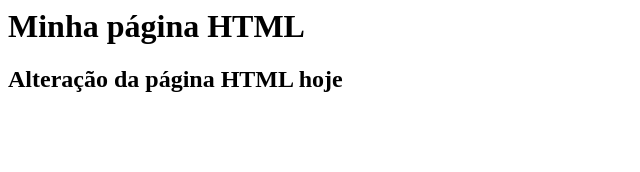
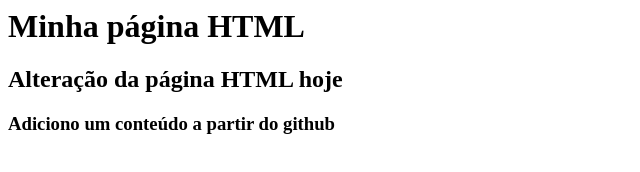
Before and after one commit to saviogustavo/gama-no-github, a plain HTML site: page index.html in a window 1280 px wide. Shown: the whole page, without its empty margins (0-640 px from the left). Drawn offline with Linux system fonts and the light colour scheme.

Commit message:
Atualização a partir do github

```diff
--- a/index.html
+++ b/index.html
@@ -2,5 +2,6 @@
     <body>
         <h1>Minha página HTML</h1>
         <h2>Alteração da página HTML hoje</h2>
+        <h3>Adiciono um conteúdo a partir do github</h3>
     </body>
 </html>
```
